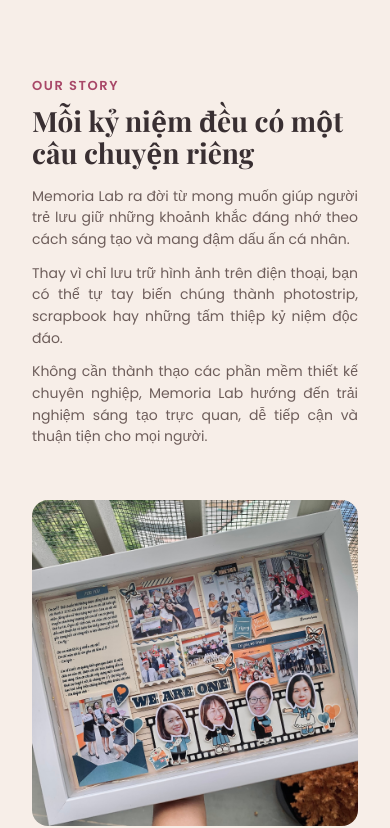
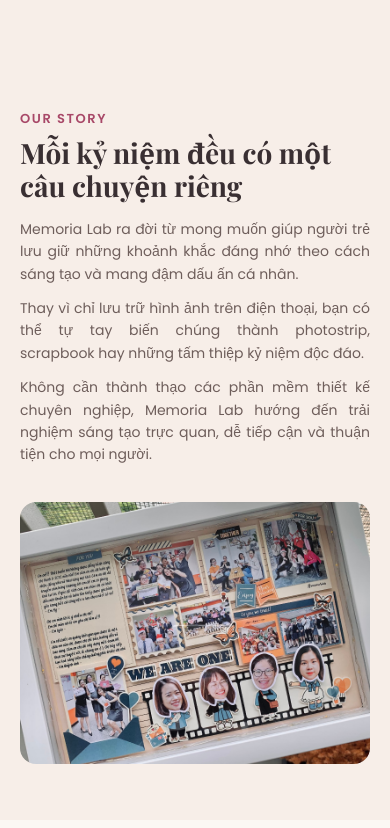
Before and after one commit to huytran31241023748-code/Memoria-Lab, a plain HTML site: page about.html in a window 390 px wide. Shown: the part 807-1635 px from the top of the page. Drawn offline with nearby package versions, Linux system fonts and the light colour scheme.

Commit message:
Update About.CSS
Updated mobile responsive styles for the Our Story section to use grid layout.

```diff
--- a/css/about.css
+++ b/css/about.css
@@ -483,31 +483,38 @@
   width: min(1200px, calc(100% - 64px));
   margin-inline: auto;
 }
-/* Responsive: điều chỉnh Our Story trên mobile */
-@media (max-width: 767px) {
+/* FIX: OUR STORY - MOBILE RESPONSIVE */
+@media screen and (max-width: 767px) {
     .about-story__grid {
-        display: flex;
-        flex-direction: column;
+        display: grid !important;
+        grid-template-columns: 1fr !important;
+        gap: 24px;
+        width: calc(100% - 40px);
+        margin-inline: auto;
     }
 
     .about-story__content {
-        order: 1;
+        grid-column: 1;
+        grid-row: 1;
         width: 100%;
     }
 
     .about-story__content p:not(.eyebrow) {
         text-align: justify;
+        line-height: 1.6;
     }
 
     .about-story__image {
-        order: 2;
+        grid-column: 1;
+        grid-row: 2;
         width: 100%;
-        margin: 0 auto;
     }
 
     .about-story__image img {
         display: block;
         width: 100%;
-        height: auto;
+        max-height: none;
+        aspect-ratio: 4 / 3;
+        object-fit: cover;
     }
 }
```
